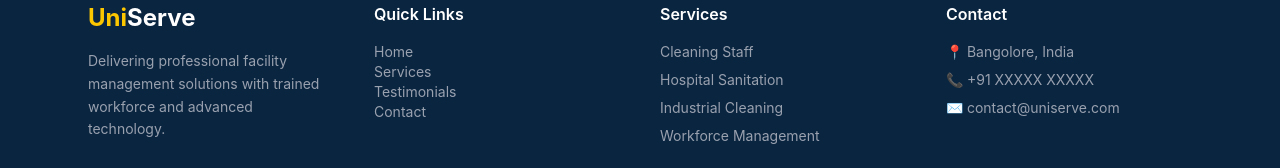
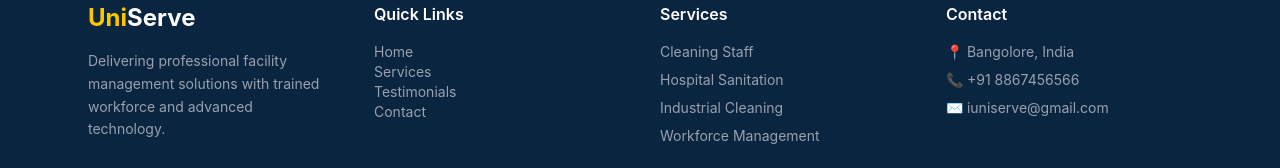
Before and after one commit to iuniserve-ui/uniserve, a React (Vite) app: page / in a window 1280 px wide. Shown: the part 1807-1975 px from the top of the page. Built offline with nearby package versions, Linux system fonts and the light colour scheme.

Commit message:
modified

```diff
--- a/src/components/Footer.jsx
+++ b/src/components/Footer.jsx
@@ -42,8 +42,8 @@ const Footer = () => {
           <h3 className="font-semibold mb-4">Contact</h3>
           <ul className="space-y-2 text-gray-400 text-sm">
             <li>📍 Bangolore, India</li>
-            <li>📞 +91 XXXXX XXXXX</li>
-            <li>✉️ contact@uniserve.com</li>
+            <li>📞 +91 8867456566</li>
+            <li>✉️ iuniserve@gmail.com</li>
           </ul>
         </div>
 
```
